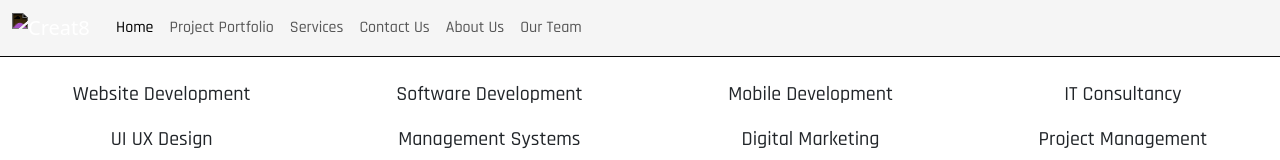
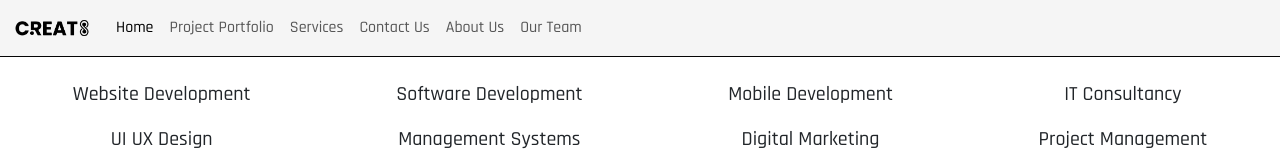
Before and after one commit to mohit1523/Creat8, a plain HTML site: page service.html in a window 1280 px wide. Shown: the top 160 px of the page. Drawn offline with nearby package versions, Linux system fonts and the light colour scheme; a web font is replaced by a local one.

Commit message:
Update service.html

```diff
--- a/service.html
+++ b/service.html
@@ -20,7 +20,7 @@
 
   <nav id="navbar" class="navbar navbar-expand-lg navbar-light">
     <div class="container-fluid">
-      <img id="nav-logo" class="navbar-brand" src="/assets/creat8-logo.png" alt="Creat8 Logo" width="80" />
+      <img id="nav-logo" class="navbar-brand" src="src/creat8-logo.png" alt="Creat8 Logo" width="80" />
       <button class="navbar-toggler" type="button" data-bs-toggle="collapse" data-bs-target="#navbarSupportedContent"
         aria-controls="navbarSupportedContent" aria-expanded="false" aria-label="Toggle navigation">
         <span class="navbar-toggler-icon"></span>
```
